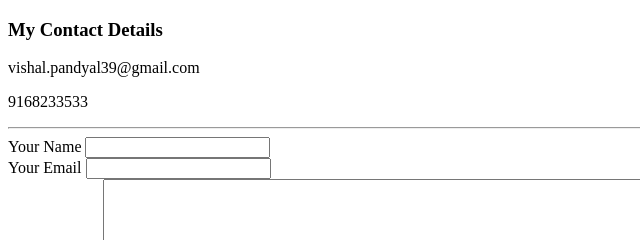
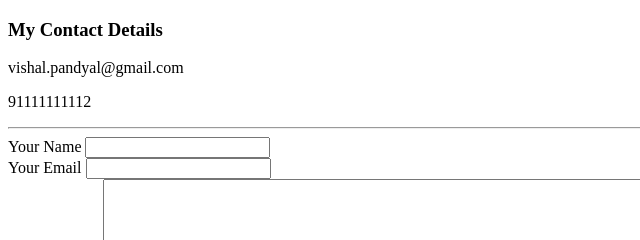
Before and after one commit to harlog/cv, a plain HTML site: page ContactDetails.html in a window 1280 px wide. Shown: the top 240 px of the page, 0-640 px from the left. Drawn offline with Linux system fonts and the light colour scheme.

Commit message:
Update ContactDetails.html

```diff
--- a/ContactDetails.html
+++ b/ContactDetails.html
@@ -8,10 +8,10 @@
 
 <body>
   <h3>My Contact Details</h3>
-  <p>vishal.pandyal39@gmail.com</p>
-  <p>9168233533</p>
+  <p>vishal.pandyal@gmail.com</p>
+  <p>91111111112</p>
   <hr>
-  <form class="" action="mailto:vishal.pandyal39@gmail.com" method="post" enctype="text/plain">
+  <form class="" action="mailto:vishal.pandyal@gmail.com" method="post" enctype="text/plain">
     <label>Your Name</label>
     <input type="text" name="name" value=""><br>
     <label>Your Email</label>
```
